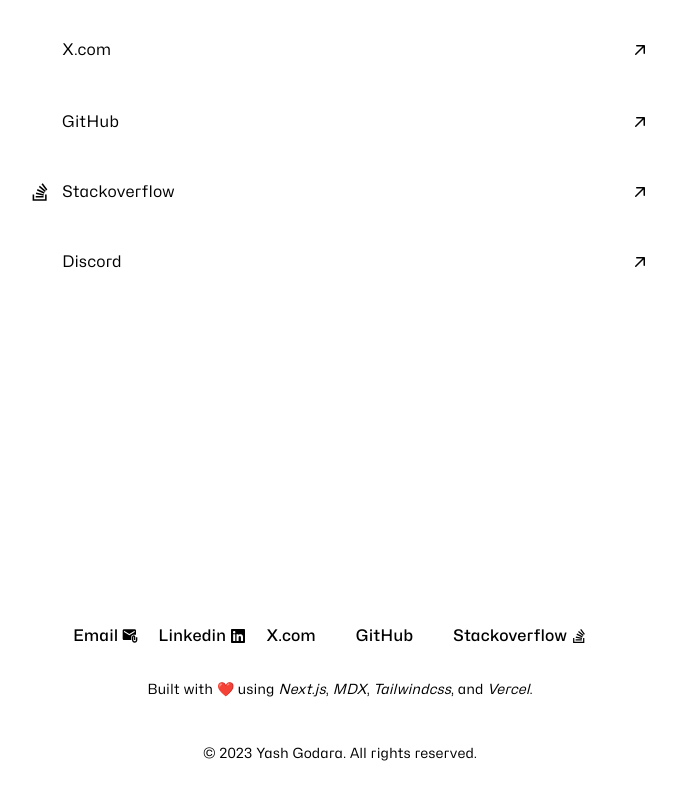
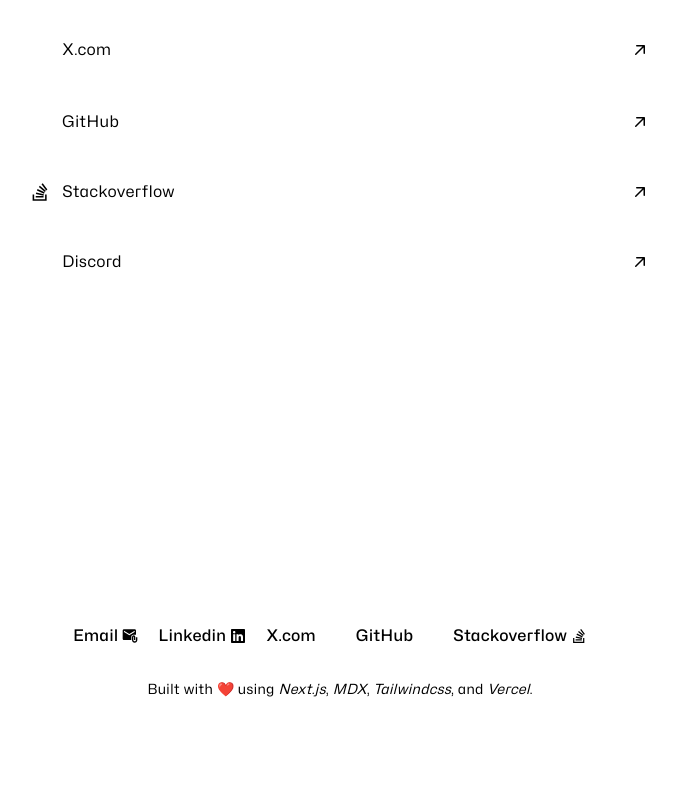
Before and after one commit to y17godara/website, a Next.js app: page /connect in a window 1280 px wide. Shown: the part 544-1344 px from the top of the page, without its empty margins (300-976 px from the left). Built offline with nearby package versions, Linux system fonts and the light colour scheme; no server answers; some icons are missing.

Commit message:
refactor: Updated Footer

```diff
--- a/components/Footer.tsx
+++ b/components/Footer.tsx
@@ -69,15 +69,9 @@
             {". "}
           </p>
         </div>
-        {/* Copy Rights */}
+
         <div className='flex flex-col items-center justify-center text-start'>
-          <p className='mt-8 text-sm text-secondary '>
-            {/* Copyright */}©{" "}
-            {new Date().getFullYear() === 2023
-              ? 2023
-              : `2023 - ${new Date().getFullYear()}`}{" "}
-            Yash Godara. All rights reserved.
-          </p>
+          {/* TODO: Add Footer */}
         </div>
       </footer>
     </div>
```
